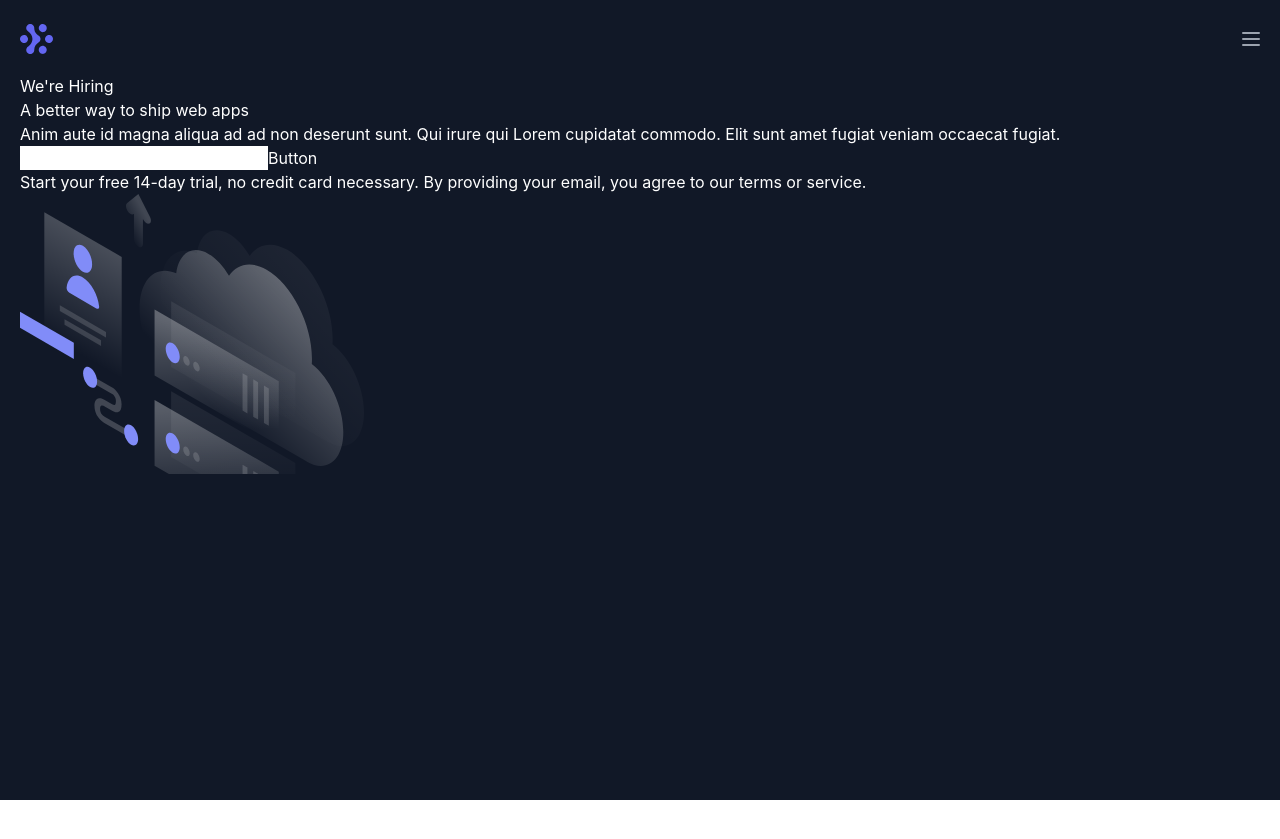
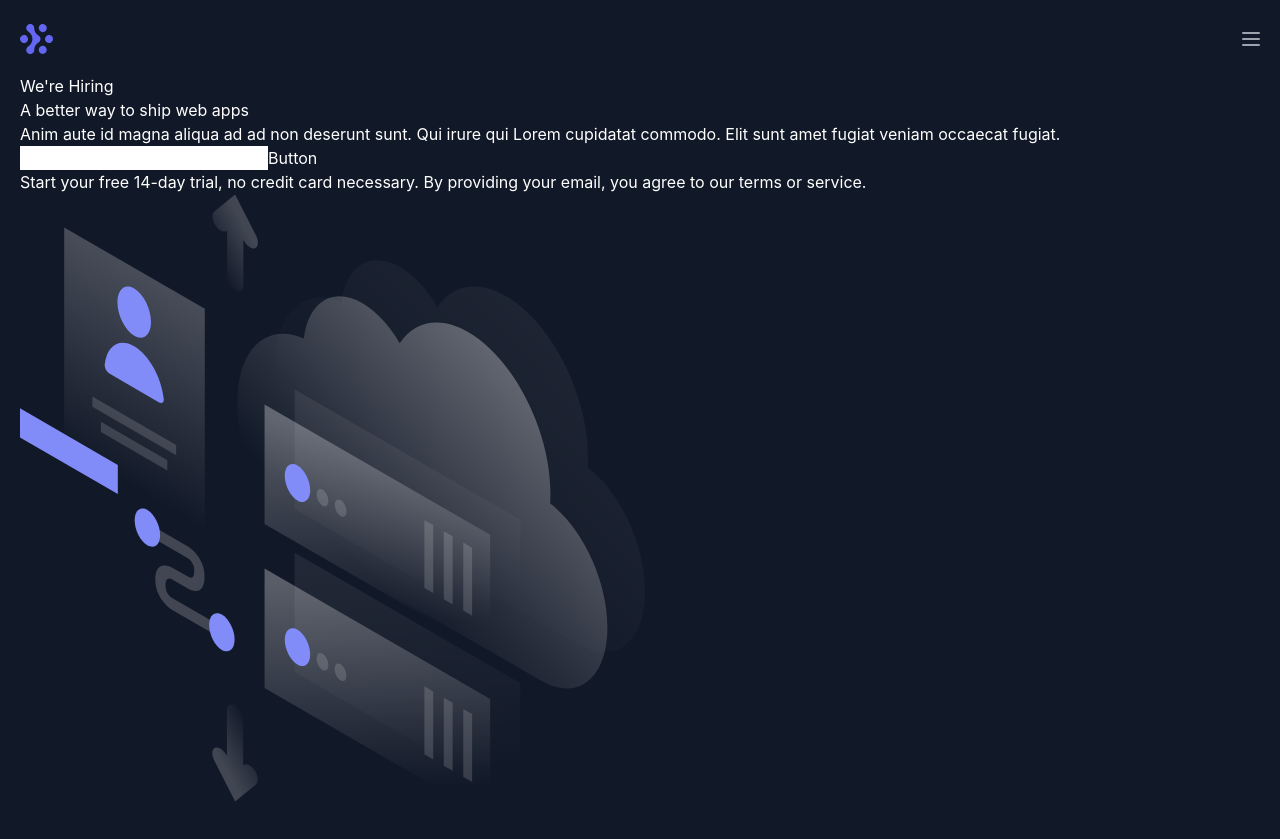
Before and after one commit to randseay/free-trial-demo, a React (Create React App) app: page / in a window 1280 px wide. Before the commit the page ends 800 px from the top, so only its background shows below. Built offline with nearby package versions, Linux system fonts and the light colour scheme.

Commit message:
Use full versio of the illustration.

```diff
--- a/src/App.js
+++ b/src/App.js
@@ -10,7 +10,7 @@ function App() {
     <div className="min-h-screen bg-gray-900 text-white">
       <Header />
 
-      <main className="p-5">
+      <div className="p-5">
         <HiringBadge />
 
         <div>
@@ -39,7 +39,7 @@ function App() {
         </div>
 
         <img src={illustration} alt="illustration" />
-      </main>
+      </div>
     </div>
   );
 }
```
Also changed, not shown: src/illustration.svg.
